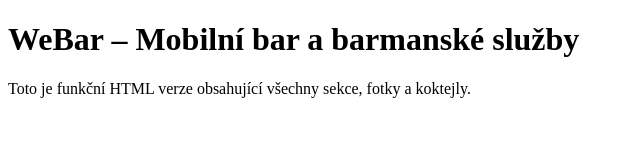
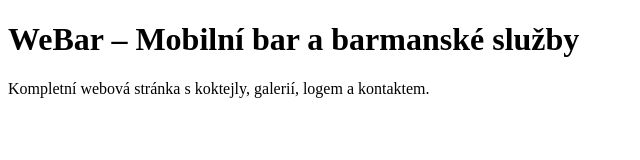
Before and after one commit to WeBar1/WeBar1, a plain HTML site: page index.html in a window 1280 px wide. Shown: the whole page, without its empty margins (0-640 px from the left). Drawn offline with Linux system fonts and the light colour scheme.

Commit message:
Add files via upload

```diff
--- a/index.html
+++ b/index.html
@@ -8,6 +8,6 @@
 </head>
 <body>
   <h1>WeBar – Mobilní bar a barmanské služby</h1>
-  <p>Toto je funkční HTML verze obsahující všechny sekce, fotky a koktejly.</p>
+  <p>Kompletní webová stránka s koktejly, galerií, logem a kontaktem.</p>
 </body>
 </html>
```
